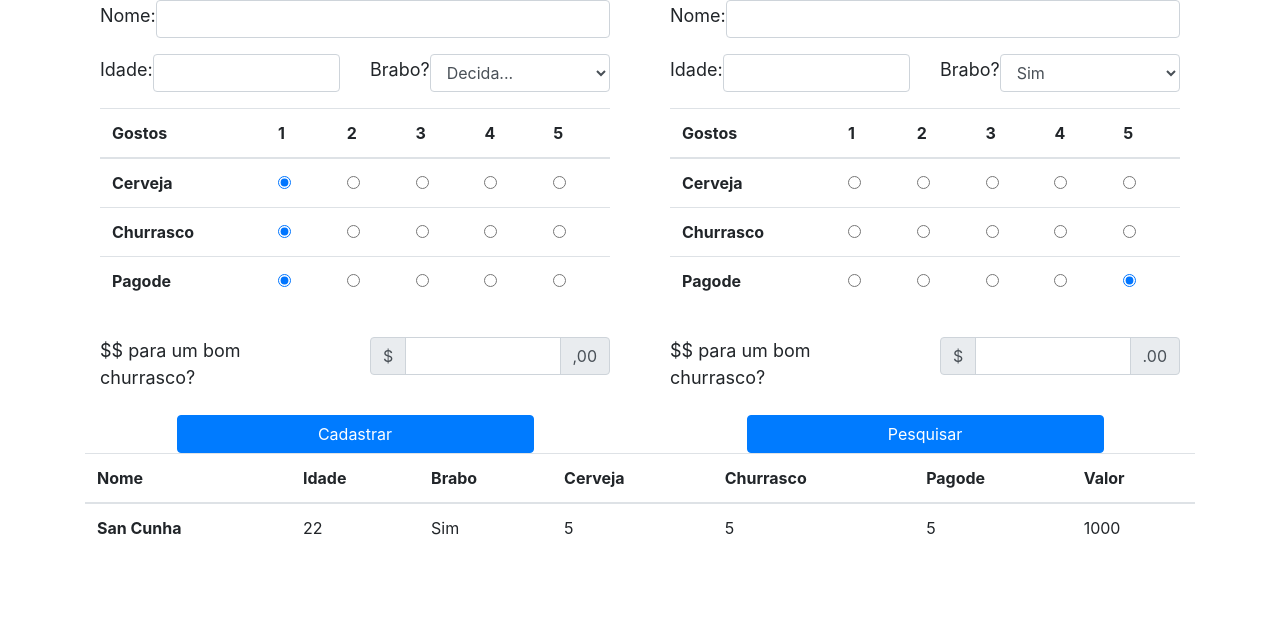
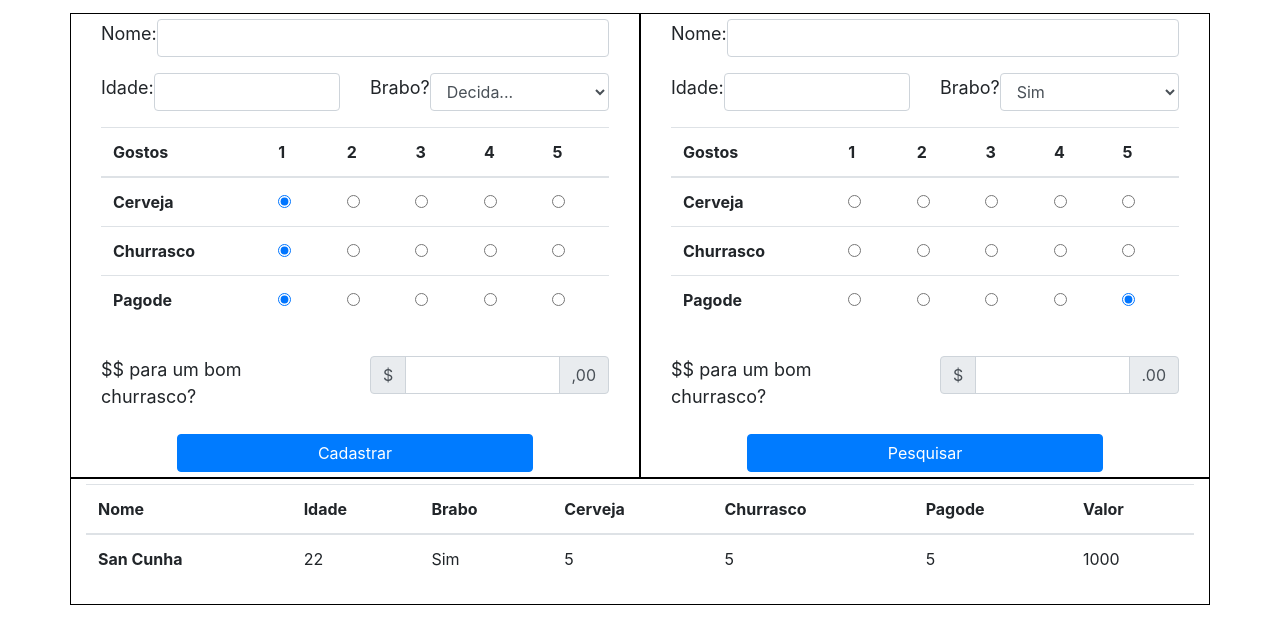
Before and after one commit to SanCunha/Insert-Select-NodeJS-Mongo, a plain HTML site: page frontend/index.html in a window 1280 px wide. Drawn offline with nearby package versions, Linux system fonts and the light colour scheme.

Commit message:
Ajuste de CSS

```diff
--- a/frontend/index.css
+++ b/frontend/index.css
@@ -24,6 +24,7 @@ label {
 
 .container {
     position: relative;
+    margin-top: 1%;
 }
 
  .form-group {
@@ -41,3 +42,9 @@ label {
     justify-content: center;
     align-items: center;
  }
+
+ .col-sm {
+     border: 1px solid #000000;
+     padding-top: 5px;
+     padding-bottom: 5px;
+ }
```
